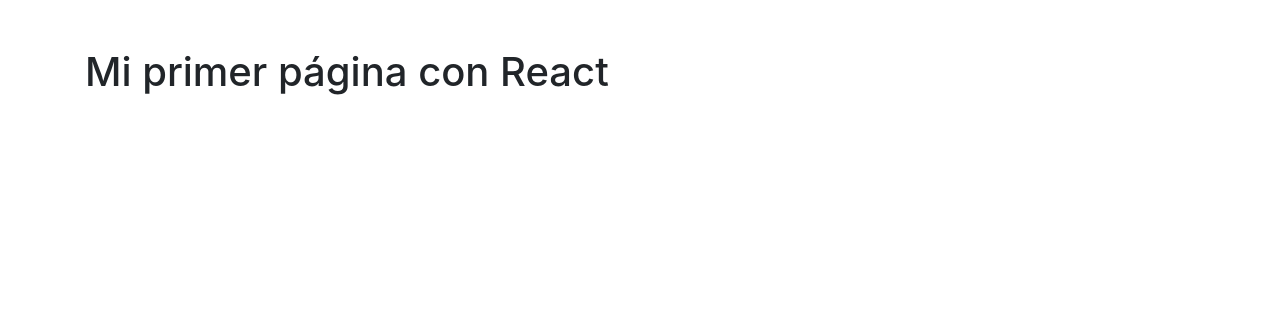
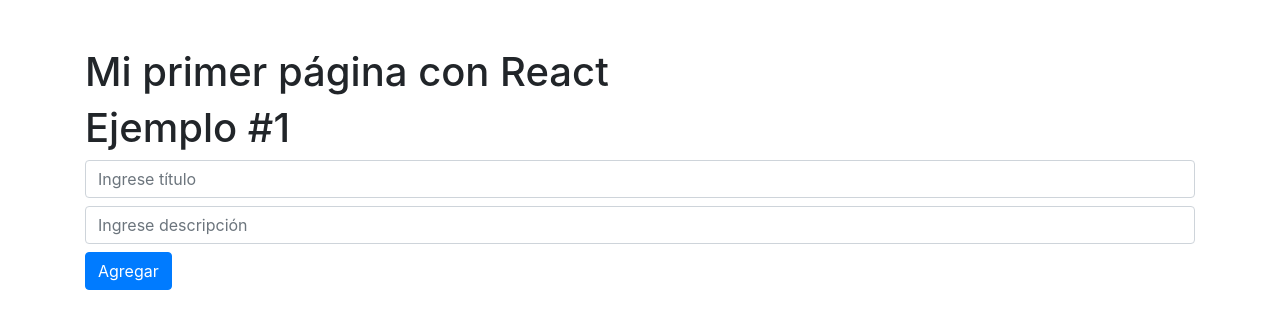
Before and after one commit to Ing-Tato-ASL/curso-react, a React (Create React App) app: page / in a window 1280 px wide. Shown: the top 328 px of the page. Built offline with nearby package versions, Linux system fonts and the light colour scheme.

Commit message:
Hook Form 3

```diff
--- a/src/App.js
+++ b/src/App.js
@@ -1,11 +1,11 @@
 import React from 'react'
-import HookForm from './components/HookForm';
+import EjemploUno from './components/EjemploUno';
 
 function App() {
   return (
     <div className='container mt-5'>
       <h1>Mi primer página con React</h1>
-
+      <EjemploUno />
     </div>
   );
 }
--- /dev/null
+++ b/src/components/EjemploUno.js
@@ -0,0 +1,78 @@
+import React, { Fragment, useState } from 'react'
+import { useForm } from 'react-hook-form';
+import { ErrorMessage } from "@hookform/error-message"
+
+const EjemploUno = () => {
+    const { register, formState: {errors}, handleSubmit } = useForm();
+
+    const [entradas, setEntradas] = useState([]);
+
+    const onSubmit = (data, e) => {
+        console.log(data);
+        setEntradas([...entradas, data]);
+        e.target.reset();
+    };
+
+    return (
+        <Fragment>
+            <h1>Ejemplo #1</h1>
+            <form onSubmit={handleSubmit(onSubmit)}>
+                <input
+                    placeholder='Ingrese título'
+                    className='form-control my-2'
+                    {
+                        ...register("titulo",
+                            {
+                                required: "Campo obligatorio.",
+                                minLength: {
+                                    value: 2,
+                                    message: "Mínimo 2 letras."
+                                }
+                            }
+                        )
+                    }
+                />
+                <span className='text-danger text-small d-block mb-2'>
+                    <ErrorMessage
+                      errors={errors}
+                      name='titulo'
+                      render={({ message }) => <p>{message}</p>}
+                    />
+                </span>
+                <input
+                    placeholder='Ingrese descripción'
+                    className='form-control my-2'
+                    {
+                        ...register(
+                            'descripcion',
+                            {
+                                required: 'Campo obligatorio.',
+                                minLength: {
+                                    value: 10,
+                                    message: "Mínimo 10 letras."
+                                },
+                            }
+                        )
+                    }
+                />
+                <span className='text-danger text-small d-block mb-2'>
+                    <ErrorMessage
+                      errors={errors}
+                      name='descripcion'
+                      render={({ message }) => <p>{message}</p>}
+                    />
+                </span>
+                <button className='btn btn-primary'>Agregar</button>
+            </form>
+            <ul>
+                {
+                    entradas.map((item, index) =>
+                        <li key={index}>{item.titulo} - {item.descripcion}</li>
+                    )
+                }
+            </ul>
+        </Fragment>
+    );
+}
+
+export default EjemploUno;
```
Also changed, not shown: src/components/HookForm.js (+5 -5 lines).
